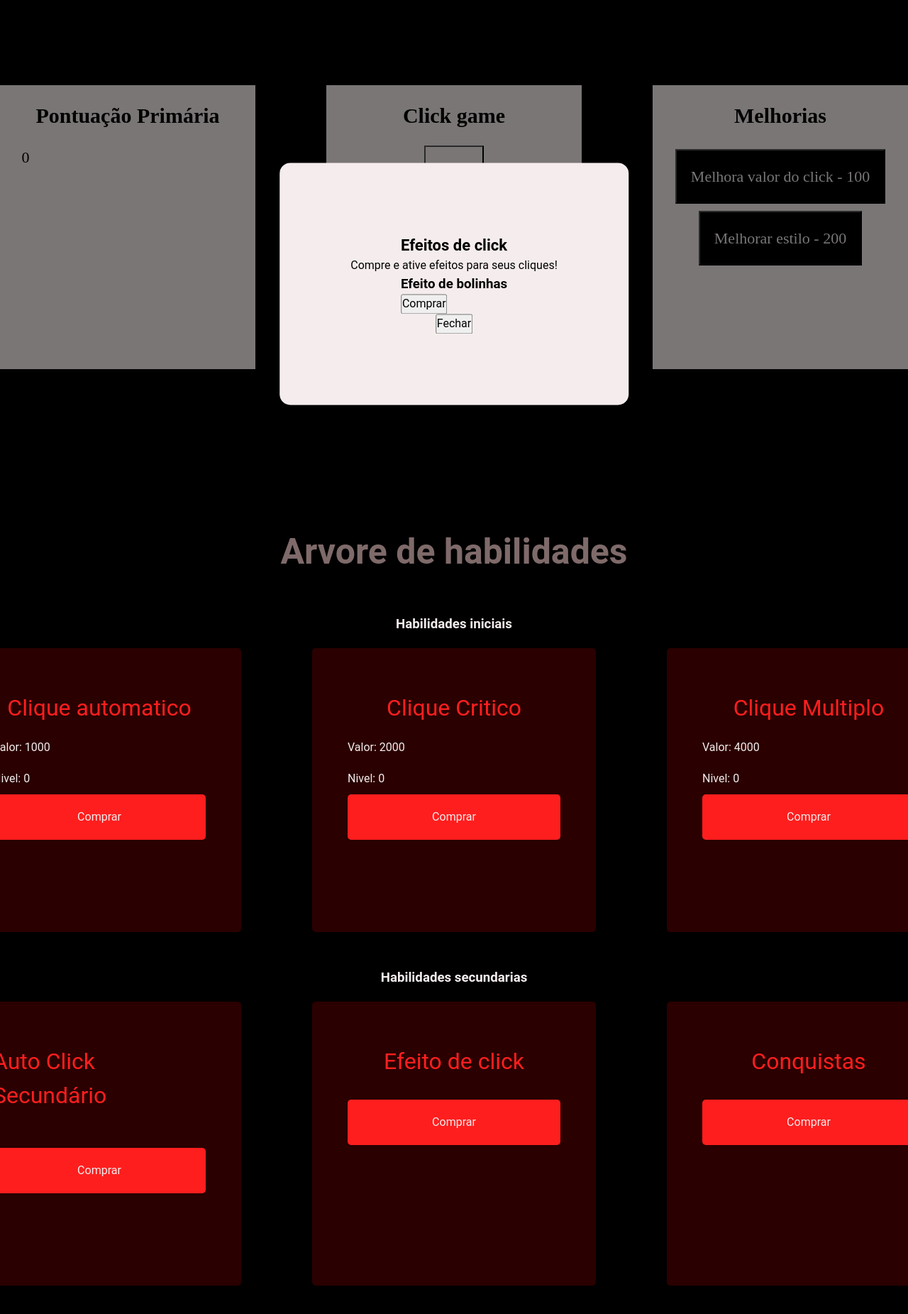
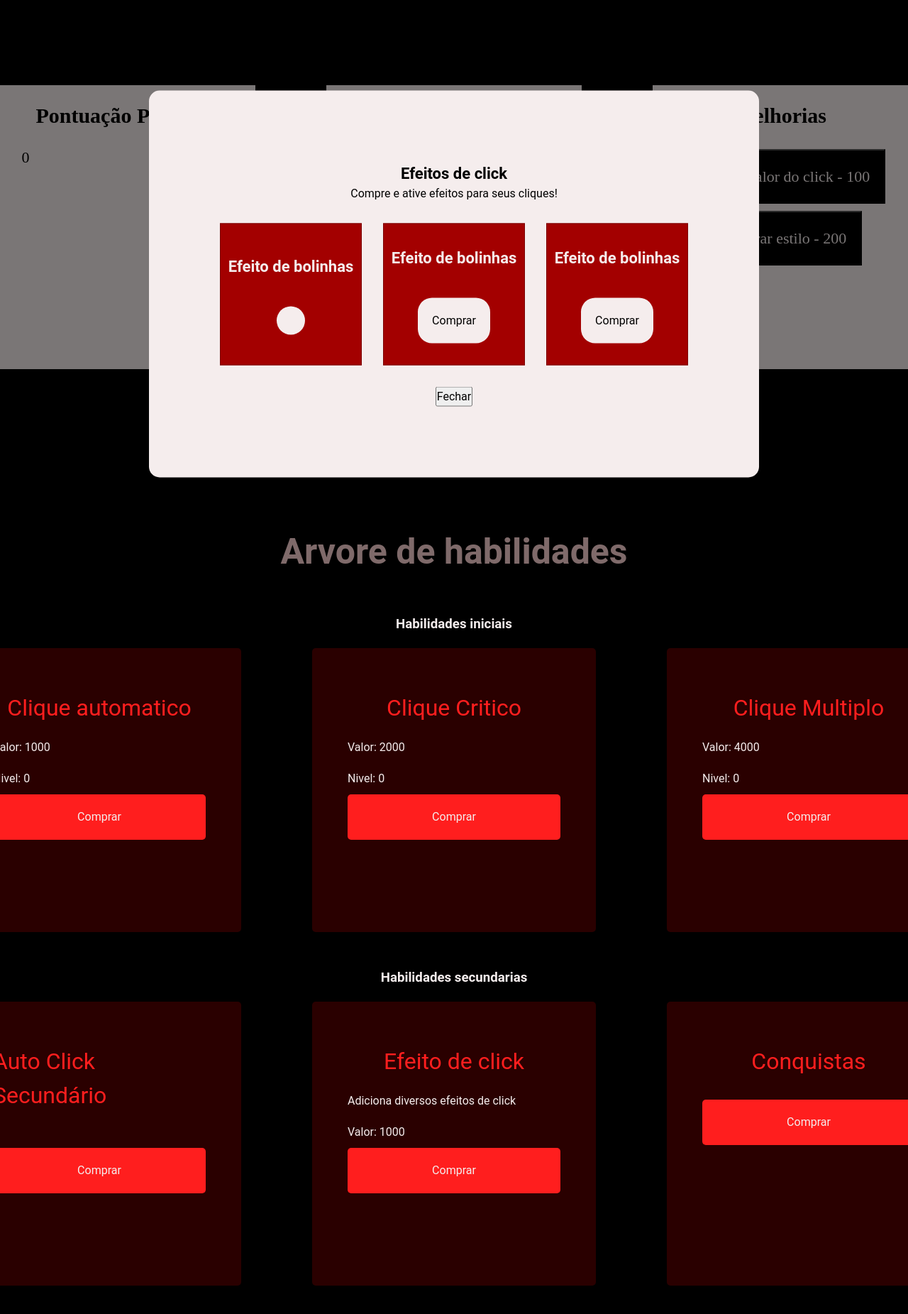
Before and after one commit to sunspedro/jogo-de-click, a PHP site: page / in a window 1280 px wide; the page is wider, and only the part inside the window is pictured. Shown: the top 1851 px of that part at 71% size. Run offline with PHP 8.4, Linux system fonts and the light colour scheme.

Commit message:
Adiciona mudanças gerais

```diff
--- a/index.html
+++ b/index.html
@@ -69,8 +69,9 @@
         </div>
         <div class="item">
           <p class="title">Efeito de click</p>
+          <p>Adiciona diversos efeitos de click</p>
           <p id="efeitoClickLabel"></p>
-          <button id="efeitoClickBotao">Comprar</button>
+          <button id="efeitoClickBotao"></button>
         </div>
         <div class="item">
           <p class="title">Conquistas</p>
@@ -106,13 +107,17 @@
         <div class="efeitos-item">
           <h3>Efeito de bolinhas</h3>
           <p id="efeitoBolinhasValor"></p>
-          <button id="efeitoBolinhasButton">Comprar</button>
+          <button id="efeitoBolinhasButton"></button>
         </div>
         <div class="efeitos-item">
-
+          <h3>Efeito de bolinhas</h3>
+          <p id="efeitoBolinhasValor"></p>
+          <button id="efeitoQuadradoButton">Comprar</button>
         </div>
         <div class="efeitos-item">
-
+          <h3>Efeito de bolinhas</h3>
+          <p id="efeitoBolinhasValor"></p>
+          <button>Comprar</button>
         </div>
       </div>
       <button id="fechaModalEfeitoClick">Fechar</button>
--- a/script.js
+++ b/script.js
@@ -24,7 +24,11 @@ const game = {
   clickMultiploCont: 1,
   efeitoClickValor: 1000,
   efeitoBolinhasValor: 5000,
+  efeitoClickHabilitado: false,
   efeitoBolinhasAtivado: false,
+  efeitoQuadradosAtivado: false,
+  efeitoQuadradosValor: 5000,
+
 }
 
 const ui = {
@@ -56,7 +60,7 @@ const ui = {
   efeitoClickBotao: document.getElementById("efeitoClickBotao"),
   efeitoBolinhasLabel: document.getElementById("efeitoBolinhasLabel"),
   efeitoBolinhasButton: document.getElementById("efeitoBolinhasButton"),
-
+  efeitoBolinhasButton: document.getElementById("efeitoQuadradoButton"),
 }
 
 let intervaloClickPrimario = null
@@ -86,6 +90,10 @@ function scrollToId(id) {
   targetScroll = el.getBoundingClientRect().top + window.scrollY
   scrolling = true
   requestAnimationFrame(inertiaScroll)
+}
+
+function desativaBotoes(){
+  game.efeitoBolinhasAtivado = false
 }
 
 function atualizaPontosPrimario() {
@@ -296,18 +304,42 @@ function clickMultiplo(){
   }
 }
 
+ui.efeitoClickLabel.textContent = "Valor: " + game.efeitoClickValor
+ui.efeitoClickBotao.textContent = "Comprar"
+
 function efeitoCLick(){
   if(podeComprar(game.efeitoClickValor)){
-    ui.efeitoClickBotao = "Abrir efeitos"
+    ui.efeitoClickBotao.textContent = "Abrir efeitos"
+    game.efeitoClickHabilitado = true
+  }
+  if(game.efeitoClickHabilitado == true){
     abreModalEfeitoCLick()
   }
 }
 
 ui.efeitoClickBotao.addEventListener("click", efeitoCLick)
 
+
+//efeitos de click
+function efeitoQuadrados(){
+  if(podeComprar(game.efeitoQuadradosValor)){
+    desativaBotoes()
+    game.efeitoQuadradosAtivado = true
+    ui.efeitoQuadradosButton.textContent = "Habilitado"
+  }
+}
+
+ui.efeitoQuadradosButton.addEventListener("click", efeitoQuadrados)
+
+
+
+ui.efeitoBolinhasButton.textContent = "Comprar"
+
 function efeitoBolinhas(){
   if(podeComprar(game.efeitoBolinhasValor)){
+    desativaBotoes()
     game.efeitoBolinhasAtivado = true
+    ui.efeitoBolinhasButton.textContent = "Habilitado"
   }
 }
 
--- a/style.css
+++ b/style.css
@@ -128,6 +128,7 @@ button, input, textarea, select {
   }
 }
 #overlay{
+  z-index: 100;
   position: absolute;
   top: 0;
   left: 0;
@@ -136,6 +137,7 @@ button, input, textarea, select {
   height: 100%;
 }
 #modalPontosInsuficientes{
+  z-index: 99;
   position:absolute;
   top: 50%;
   left: 50%;
@@ -348,6 +350,7 @@ button, input, textarea, select {
 }
 
 #overlay2{
+  z-index: 97;
   display: none;
   font-family: "Roboto", sans-serif;
   position: absolute;
@@ -357,6 +360,7 @@ button, input, textarea, select {
   height: 100%;
   background-color: rgba(0, 0, 0, 0.5);
   #modalNovoBotao{
+    z-index: 98;
     position:absolute;
     top: 50%;
     left: 50%;
@@ -393,6 +397,7 @@ button, input, textarea, select {
   }
 }
 #overlay3{
+  z-index: 95;
   display: block;
   font-family: "Roboto", sans-serif;
   position: absolute;
@@ -402,6 +407,7 @@ button, input, textarea, select {
   height: 100%;
   background-color: rgba(0, 0, 0, 0.5);
   #modalEfeitoClick{
+    z-index: 94;
     position:absolute;
     top: 50%;
     left: 50%;
@@ -419,9 +425,47 @@ button, input, textarea, select {
       font-size: 22px;
     }
   }
+  .efeitos-row{
+    margin-block: 30px;
+    display: flex;
+    justify-content: center;
+    gap:30px;
+    .efeitos-item{
+      display: flex;
+      flex-direction: column;
+      gap: 20px;
+      align-items: center;
+      justify-content: center;
+      min-width: 200px;
+      min-height: 200px;
+      border: 1px solid var(--red-200);
+      background-color: var(--red-300);
+      color: var(--white-100);
+      h3{
+        font-size: 22px;
+      }
+      button{
+        background-color: var(--black);
+        padding: 20px;
+        border: none;
+        border-radius: 20px;
+        transition: all 1s ease;
+      }
+      button:hover{
+        cursor: pointer;
+        background-color: var(--white-100);
+        color: var(--black);
+      }
+      button,.active{
+        background-color: var(--white-100);
+        color: var(--black);
+      }
+    }
+  }
 }
 
 .bolinha {
+  z-index: 1000;
   position: fixed;
   width: 6px;
   height: 6px;
```
